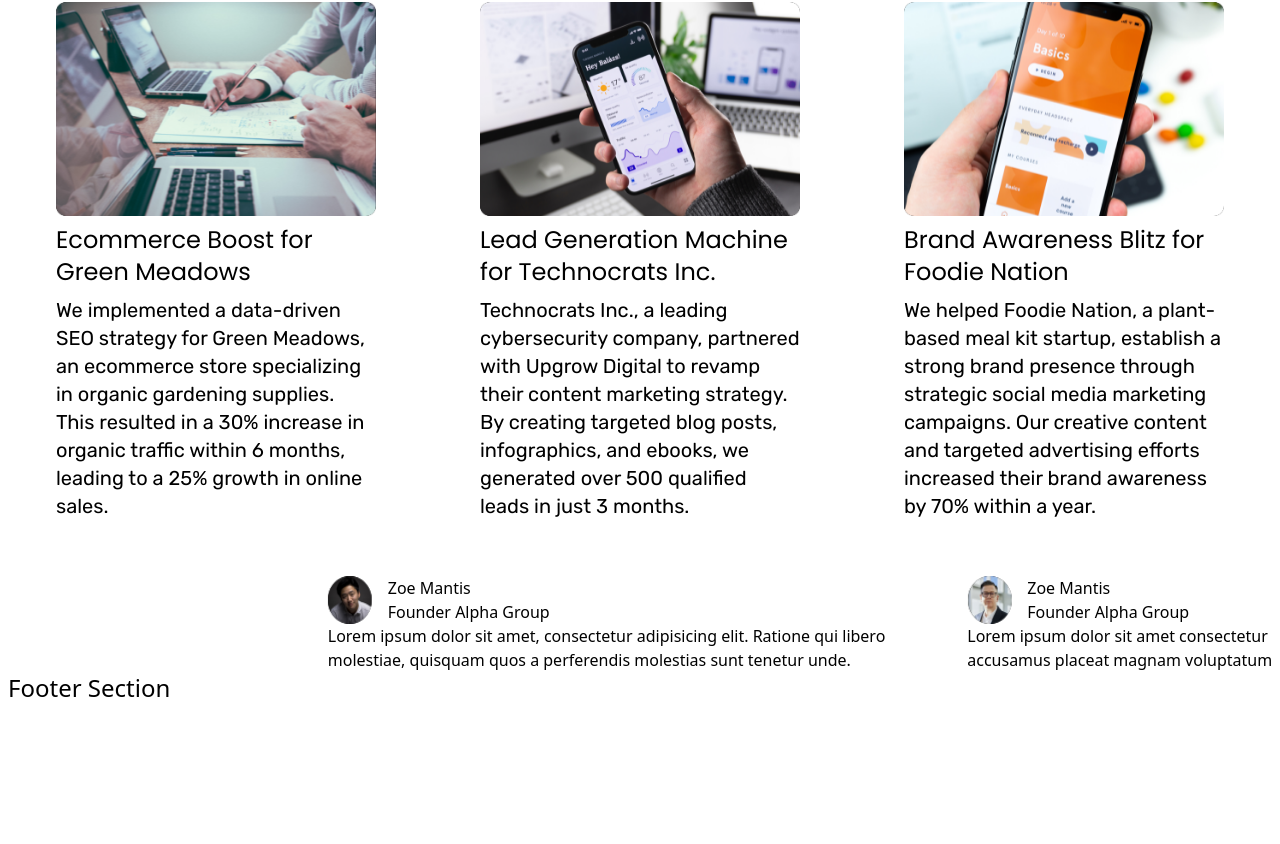
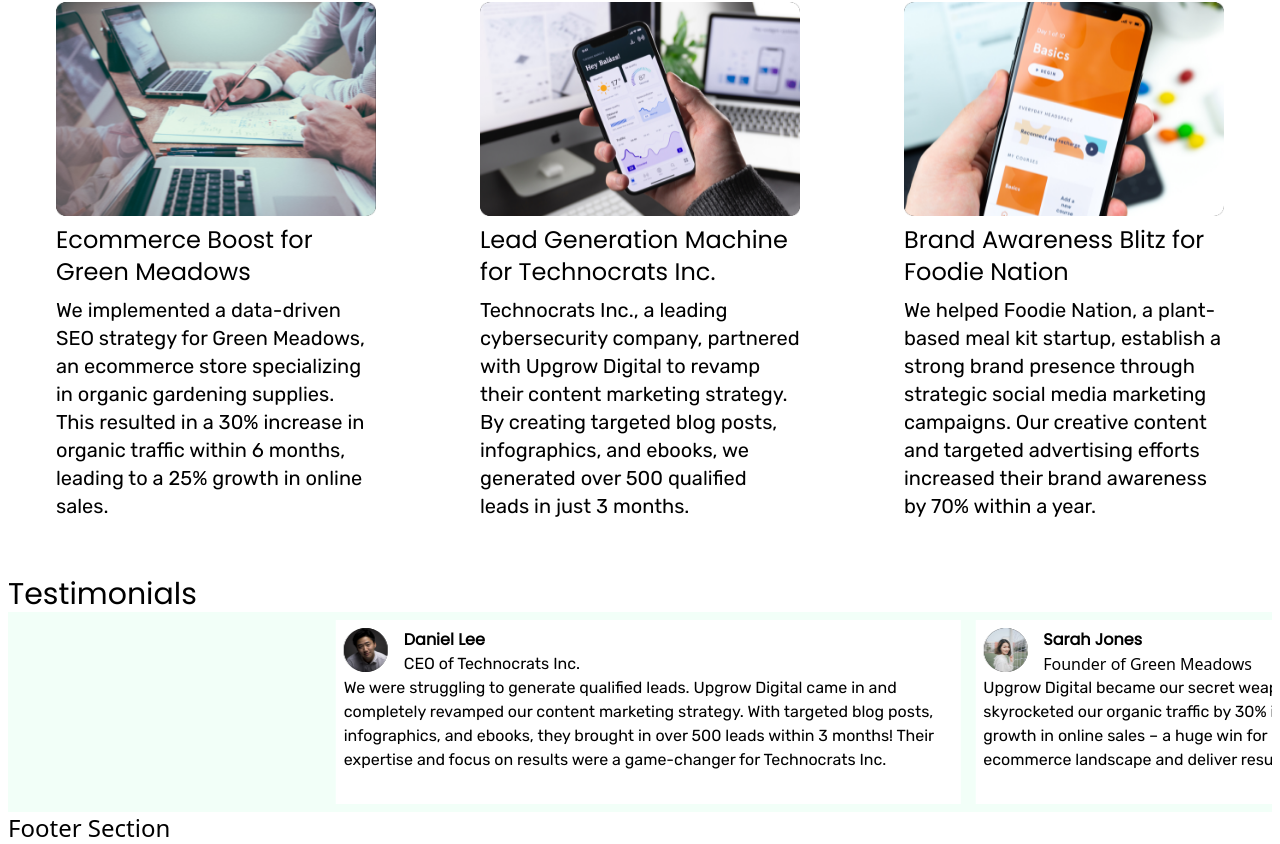
Before and after one commit to shakiltha/digital-service-agency-landing_page, a React (Vite) app: page / in a window 1280 px wide. Shown: the part 2613-3457 px from the top of the page. Before the commit the page ends 3317 px from the top, so only its background shows below. Built offline with nearby package versions, Linux system fonts and the light colour scheme.

Commit message:
Testimonials for all screen complete

```diff
--- a/src/components/Testimonials.jsx
+++ b/src/components/Testimonials.jsx
@@ -13,48 +13,81 @@
     },
   });
   return (
-    <div ref={sliderRef} className="keen-slider">
-      <div className="keen-slider__slide number-slide1">
+    <div>
+      <h2 className="poppins text-2xl lg:text-3xl">Testimonials</h2>
+      <div ref={sliderRef} className="keen-slider bg-[#F2FFF8] p-2">
+        <div className="keen-slider__slide number-slide1 bg-white p-2">
           <div className="flex gap-4">
+            <div>
               <img src={img1} alt="" />
+            </div>
             <div>
-            <p>Zoe Mantis</p>
-            <p>Founder Alpha Group</p>
+              <p className="poppins font-bold">Daniel Lee</p>
+              <p className="rubik">CEO of Technocrats Inc. </p>
+            </div>
+          </div>
+          <p className="rubik">
+            We were struggling to generate qualified leads. Upgrow Digital came
+            in and completely revamped our content marketing strategy. With
+            targeted blog posts, infographics, and ebooks, they brought in over
+            500 leads within 3 months! Their expertise and focus on results were
+            a game-changer for Technocrats Inc.
+          </p>
+        </div>
+        <div className="keen-slider__slide number-slide2 bg-white p-2">
+          <div className="flex gap-4">
+            <div>
+              <img src={img3} alt="" />
+            </div>
+            <div>
+              <p className="poppins font-bold">Sarah Jones</p>
+              <p>Founder of Green Meadows</p>
+            </div>
+          </div>
+          <p className="rubik">
+            Upgrow Digital became our secret weapon! Their data-driven SEO
+            strategy skyrocketed our organic traffic by 30% in just 6 months.
+            That translated to a 25% growth in online sales – a huge win for
+            Green Meadows. They understand the ecommerce landscape and deliver
+            results.
+          </p>
+        </div>
+        <div className="keen-slider__slide number-slide3 bg-white p-2">
+          <div className="flex gap-4">
+            <div>
+              <img src={img2} alt="" />
+            </div>
+            <div>
+              <p className="poppins font-bold">Liam Walker</p>
+              <p className="rubik">Marketing Manager at Serene Yoga Studio</p>
             </div>
           </div>
           <p>
-          Lorem ipsum dolor sit amet, consectetur adipisicing elit. Ratione qui
-          libero molestiae, quisquam quos a perferendis molestias sunt tenetur
-          unde.
+            Building an online presence for a yoga studio can be tricky. Upgrow
+            Digital understood our unique needs and crafted a social media
+            strategy that resonated with our target audience. Their creative
+            content helped us connect with potential students and establish
+            Serene Yoga Studio as a trusted haven for wellness.
           </p>
         </div>
-      <div className="keen-slider__slide number-slide2">
+        <div className="keen-slider__slide number-slide3 bg-white p-2">
           <div className="flex gap-4">
-          <img src={img2} alt="" />
             <div>
-            <p>Zoe Mantis</p>
-            <p>Founder Alpha Group</p>
+              <img src={img3} alt="" />
+            </div>
+            <div>
+              <p className="poppins font-bold">Sophia Garcia</p>
+              <p>Marketing Director of Wanderlust Travel Co.</p>
             </div>
           </div>
-        <p>
-          Lorem ipsum dolor sit amet consectetur adipisicing elit. Fuga rem quas
-          laboriosam accusamus placeat magnam voluptatum officiis sunt. Quod,
-          doloremque.
+          <p className="rubik">
+            As a startup, brand awareness was paramount for Wanderlust Travel
+            Co. Upgrow Digital's strategic social media campaigns and targeted
+            advertising efforts propelled our brand awareness by 70% within a
+            year. They helped us reach the right travelers and establish a
+            strong online presence - exactly what we needed to take off!
           </p>
         </div>
-      <div className="keen-slider__slide number-slide3">
-        <div className="flex gap-4">
-          <img src={img3} alt="" />
-          <div>
-            <p>Zoe Mantis</p>
-            <p>Founder Alpha Group</p>
-          </div>
-        </div>
-        <p>
-          Lorem ipsum dolor sit amet consectetur adipisicing elit. Fuga rem quas
-          laboriosam accusamus placeat magnam voluptatum officiis sunt. Quod,
-          doloremque.
-        </p>
       </div>
     </div>
   );
```
Lines whose indentation alone changed are shown as unchanged.
